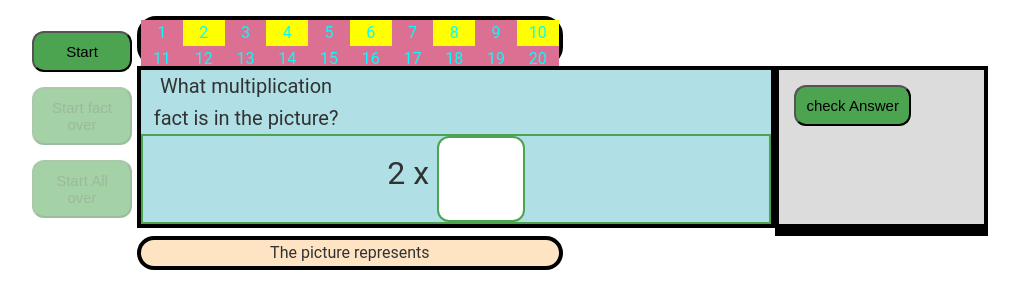
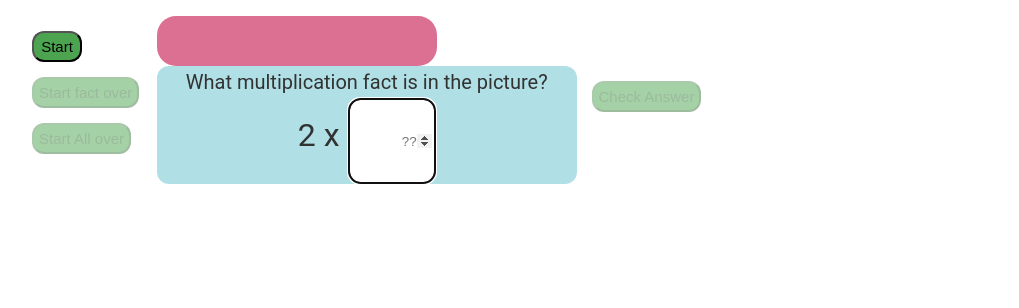
Before and after one commit to geonz/visual-rep-of-mult--fork4b-sequence-facts, a plain HTML site: page index.html in a window 1280 px wide. Shown: the whole page, without its empty margins (31-1050 px from the left). Drawn offline with Linux system fonts and the light colour scheme.

Commit message:
made button min smaller

```diff
--- a/index.html
+++ b/index.html
@@ -34,7 +34,7 @@
 
       </div>
        <div   class="checkAnswer">
-         <button id="check1" class="button1" onclick="checkName();">check Answer</button>
+         <button id="check1"  class="button1" disabled="true" onclick="checkName()";">Check Answer </button>
          </div>
 
       <div class="inputPlace2"  >
@@ -43,12 +43,12 @@
            2 x   = <input type="number" id="multAnswer" size="1" maxlength="2" /></div>
       </div>
        <div class="checkAnswer">
-         <button id="check2"  class="button1" onclick="checkAnswer();">check Answer</button>
+         <button id="check2"  class="button1" disabled="true" onclick="checkAnswer();">check Answer</button>
 
 
        </div>
 
-        <div class="feedbackDiv" id="feedback">dude</div>
+        <div class="feedbackDiv" id="feedback"></div>
 
     </div>
          <p id="p3"></p>
--- a/script.js
+++ b/script.js
@@ -24,10 +24,13 @@ function startUp()
      A1.style.display="none";
   check2.style.display="none";
   factNum=1;
-     check1.disabled=false;
+    check1.disabled=false;
   start.disabled=true;
   reset.disabled=false;
   startFact.disabled=false;
+
+
+
      newFact();
 }
 
@@ -42,7 +45,7 @@ else
   {
     // p1.innerHTML="fact number  is: " + factNum;
 
-  feedback.innerHTML="The picture represents  ";
+
   factor2.innerHTML= factSet + " x " + '<input type="number" id="factor" size="1" maxlength="2"/>';
    A1.style.display="none";
   check2.style.display="none";
@@ -134,6 +137,3 @@ newFact();
   }
 
 }
-
-
-newFact();
--- a/style.css
+++ b/style.css
@@ -5,16 +5,16 @@
   background-color: #4CA450;
   display:block;
 
-  padding: 10px;
-  min-width:100px;
+  padding: 5px;
+  min-width:50px;
   margin: 15px;
 
 }
- .item
- {
-   color:aqua;
- }
+
+
 .button1:disabled {opacity: .5}
+
+
 body {
   margin:  auto;
   color: #323232;
@@ -27,7 +27,7 @@ body {
 .gridBig
 {
   display: inline-grid;
-  grid-template-columns: 120px  repeat(5,1fr);
+  grid-template-columns:   repeat(6,1fr);
   grid-template-rows: minmax(10px,50px);
   text-align: center;
   /* this is the whole, big grid.  */
@@ -37,10 +37,9 @@ body {
 {
   /* this is where the images will be.  In othe rbranches it will be number chart*/
   text-align:center;
-  background-color: bisque;
-  grid-column-start: 2;
+  background-color:palevioletred;  grid-column-start: 2;
   grid-column-end: 4;
-      border: 4px solid black;
+      /* border: 4px solid black; */
       border-radius: 19px;
       min-width: 100px;
 
@@ -55,19 +54,20 @@ body {
 .directions
 {
   font-size: 20px;
-
+    grid-column-start:1;
+    grid-column-end:5;
 }
 .inputPlace {
 
      display: inline-grid;
      grid-template-rows: auto auto;
-
+    border-radius: 12px;
       grid-template-columns: 1fr 1fr 1fr;
       background-color: powderblue;
-      border: 4px solid black;
+      /* border: 4px solid black; */
 
     font-size: 2em;
-    /* I*think* this will be the right size in real life.  */
+    /* I*think* this will be the right size in real life.   also these are the columns for the outer div.  */
     text-align: center;
     grid-column-start:2;
     grid-column-end:5;
@@ -80,7 +80,7 @@ body {
       grid-row: 2;
       grid-column-start: 1;
       grid-column-end:4;
-     border: 2px solid #4CA450;
+     /* border: 2px solid #4CA450; */
     }
     #factor, #multAnswer
     /* // these are the inputs   */
@@ -89,20 +89,16 @@ body {
       border-radius: 12px;
       height: 80px;
       width:  80px;
-      border: 2px solid #4CA450;
+      /* border: 2px solid #4CA450; */
 
     }
     .checkAnswer {
-
-      background-color: gainsboro;
-      border: 4px solid black;
+      /* background-color: gainsboro; */
+      /* border: 4px solid black; */
 
     font-size: 3em;
     text-align: center;
     grid-column:5;
-    /* grid-column-end:4; */
-
-
     }
 #A1,#check2
 {
```
